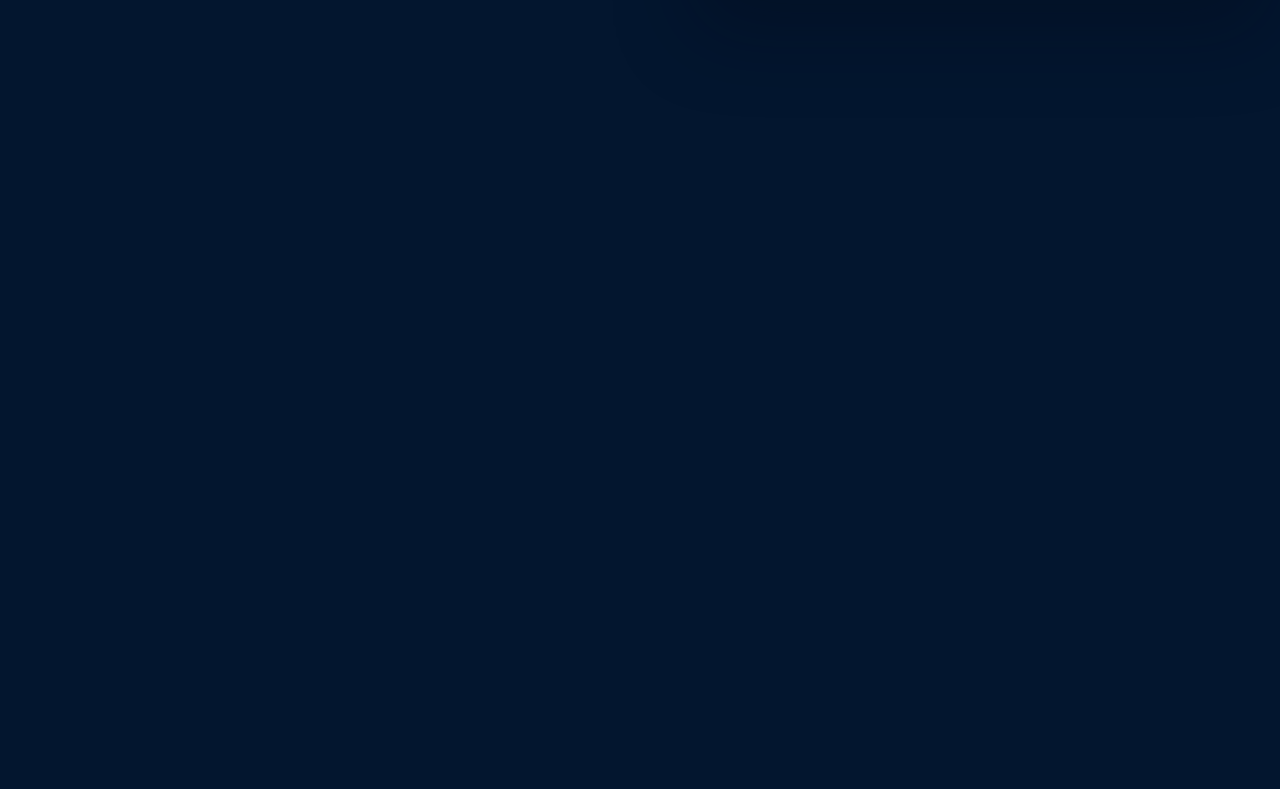
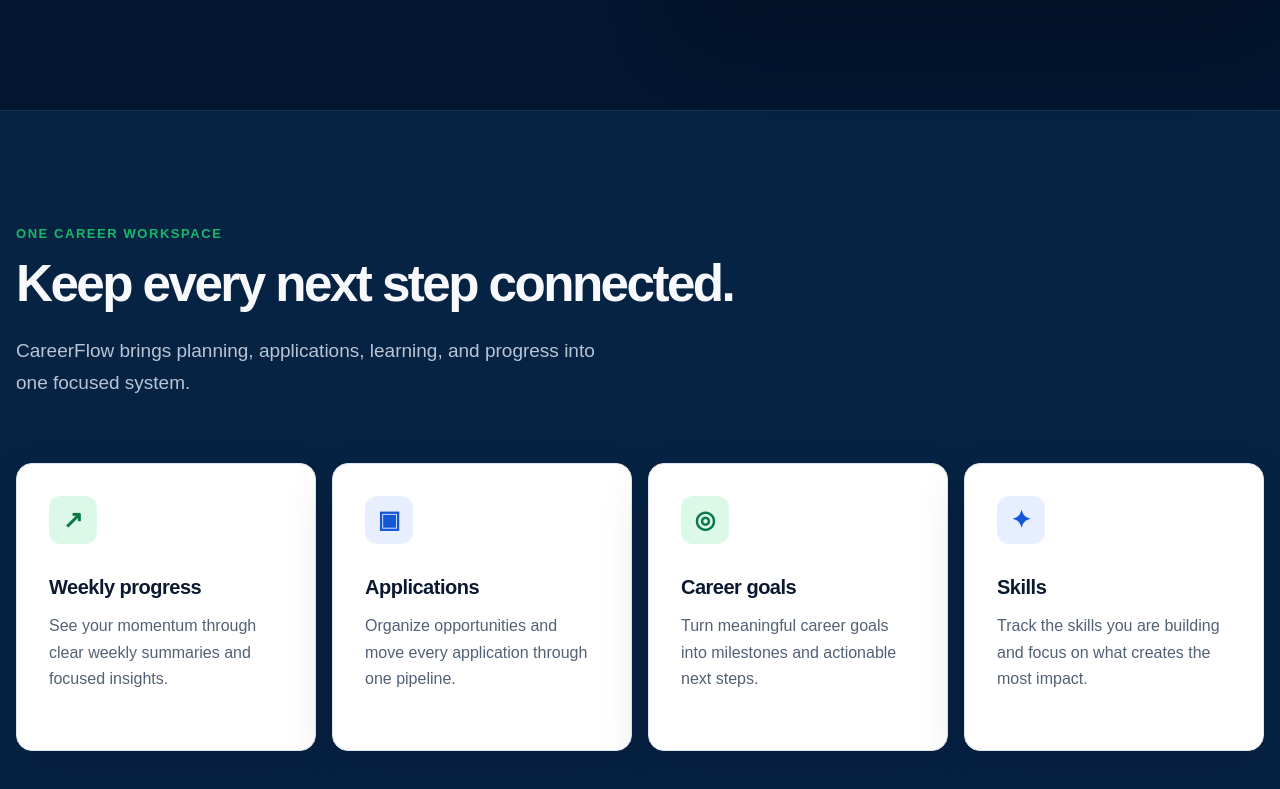
Before and after one commit to ArseniyTuranskiy/CareerFlow, a Next.js app: page / in a window 1280 px wide. Shown: the part 605-1394 px from the top of the page. Before the commit the page ends 800 px from the top, so only its background shows below. Built offline with nearby package versions, Linux system fonts and the light colour scheme.

Commit message:
feat: add landing page feature cards

```diff
--- a/app/page.tsx
+++ b/app/page.tsx
@@ -1,3 +1,4 @@
+import { FeaturesSection } from "@/components/features-section/features-section";
 import { HeroSection } from "@/components/hero-section/hero-section";
 import { SiteHeader } from "@/components/site-header/site-header";
 
@@ -7,6 +8,7 @@
       <SiteHeader />
       <main>
         <HeroSection />
+        <FeaturesSection />
       </main>
     </>
   );
--- /dev/null
+++ b/components/features-section/features-section.module.css
@@ -0,0 +1,122 @@
+.section {
+  border-top: 1px solid rgb(255 255 255 / 8%);
+  padding-block: clamp(5rem, 9vw, 7.5rem);
+  background: var(--color-navy-900);
+}
+
+.container {
+  width: min(100% - 2rem, var(--content-width));
+  margin-inline: auto;
+}
+
+.headingGroup {
+  max-width: 45rem;
+}
+
+.eyebrow {
+  margin: 0 0 1rem;
+  color: var(--color-accent);
+  font-size: 0.8125rem;
+  font-weight: 800;
+  letter-spacing: 0.12em;
+  text-transform: uppercase;
+}
+
+.heading {
+  margin: 0;
+  font-size: clamp(2.25rem, 4vw, 4rem);
+  line-height: 1.05;
+  letter-spacing: -0.05em;
+  text-wrap: balance;
+}
+
+.intro {
+  max-width: 38rem;
+  margin: 1.5rem 0 0;
+  color: var(--color-text-muted);
+  font-size: clamp(1rem, 1.5vw, 1.1875rem);
+  line-height: 1.7;
+}
+
+.grid {
+  display: grid;
+  grid-template-columns: repeat(4, minmax(0, 1fr));
+  gap: 1rem;
+  margin-top: clamp(2.5rem, 5vw, 4rem);
+}
+
+.card {
+  min-height: 18rem;
+  padding: clamp(1.5rem, 2.5vw, 2rem);
+  border: 1px solid #dfe5ed;
+  border-radius: 1rem;
+  background: var(--color-surface);
+  box-shadow: 0 1.25rem 3rem rgb(0 8 24 / 16%);
+  color: #0a1930;
+  transition:
+    border-color 180ms ease,
+    transform 180ms ease;
+}
+
+.card:hover {
+  border-color: rgb(22 185 107 / 55%);
+  transform: translateY(-0.25rem);
+}
+
+.icon {
+  display: inline-flex;
+  width: 3rem;
+  height: 3rem;
+  align-items: center;
+  justify-content: center;
+  border-radius: 0.75rem;
+  color: #087945;
+  background: #dcf8e9;
+  font-size: 1.5rem;
+  font-weight: 800;
+}
+
+.card:nth-child(even) .icon {
+  color: #1357d7;
+  background: #e7efff;
+}
+
+.card h3 {
+  margin: 2rem 0 0;
+  font-size: 1.25rem;
+  letter-spacing: -0.025em;
+}
+
+.card p {
+  margin: 0.875rem 0 0;
+  color: #536176;
+  line-height: 1.65;
+}
+
+@media (max-width: 64rem) {
+  .grid {
+    grid-template-columns: repeat(2, minmax(0, 1fr));
+  }
+
+  .card {
+    min-height: 15rem;
+  }
+}
+
+@media (max-width: 38rem) {
+  .section {
+    padding-block: 4.5rem;
+  }
+
+  .grid {
+    grid-template-columns: 1fr;
+  }
+
+  .card {
+    min-height: 0;
+  }
+
+  .card h3 {
+    margin-top: 1.5rem;
+  }
+}
--- /dev/null
+++ b/components/features-section/features-section.tsx
@@ -0,0 +1,55 @@
+import styles from "./features-section.module.css";
+
+const features = [
+  {
+    description: "See your momentum through clear weekly summaries and focused insights.",
+    icon: "↗",
+    title: "Weekly progress",
+  },
+  {
+    description: "Organize opportunities and move every application through one pipeline.",
+    icon: "▣",
+    title: "Applications",
+  },
+  {
+    description: "Turn meaningful career goals into milestones and actionable next steps.",
+    icon: "◎",
+    title: "Career goals",
+  },
+  {
+    description: "Track the skills you are building and focus on what creates the most impact.",
+    icon: "✦",
+    title: "Skills",
+  },
+];
+
+export function FeaturesSection() {
+  return (
+    <section className={styles.section} id="features" aria-labelledby="features-title">
+      <div className={styles.container}>
+        <div className={styles.headingGroup}>
+          <p className={styles.eyebrow}>One career workspace</p>
+          <h2 className={styles.heading} id="features-title">
+            Keep every next step connected.
+          </h2>
+          <p className={styles.intro}>
+            CareerFlow brings planning, applications, learning, and progress into
+            one focused system.
+          </p>
+        </div>
+
+        <div className={styles.grid}>
+          {features.map((feature) => (
+            <article className={styles.card} key={feature.title}>
+              <span className={styles.icon} aria-hidden="true">
+                {feature.icon}
+              </span>
+              <h3>{feature.title}</h3>
+              <p>{feature.description}</p>
+            </article>
+          ))}
+        </div>
+      </div>
+    </section>
+  );
+}
```
Also changed, not shown: 4 other files (tests, documents, lock files or other folders).
